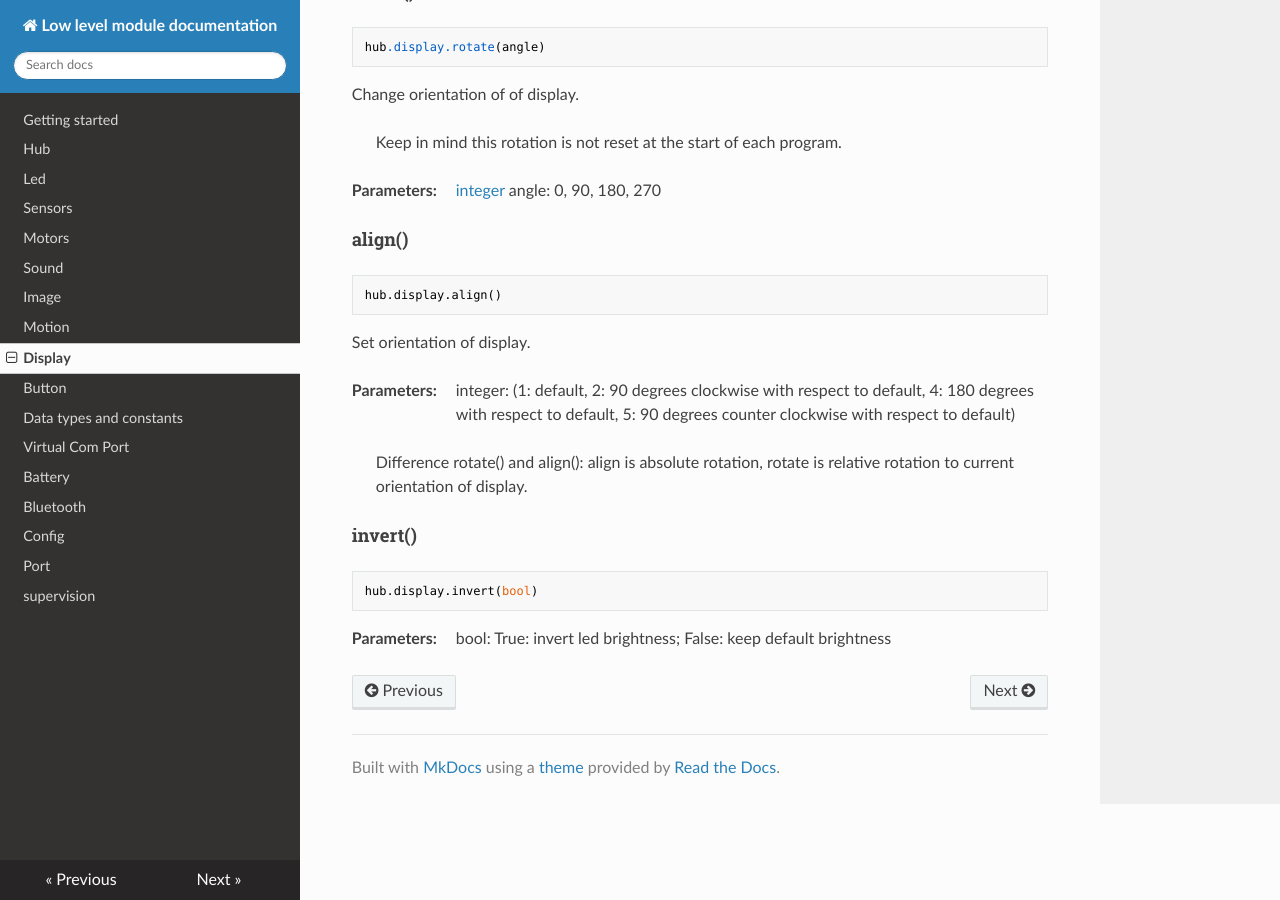
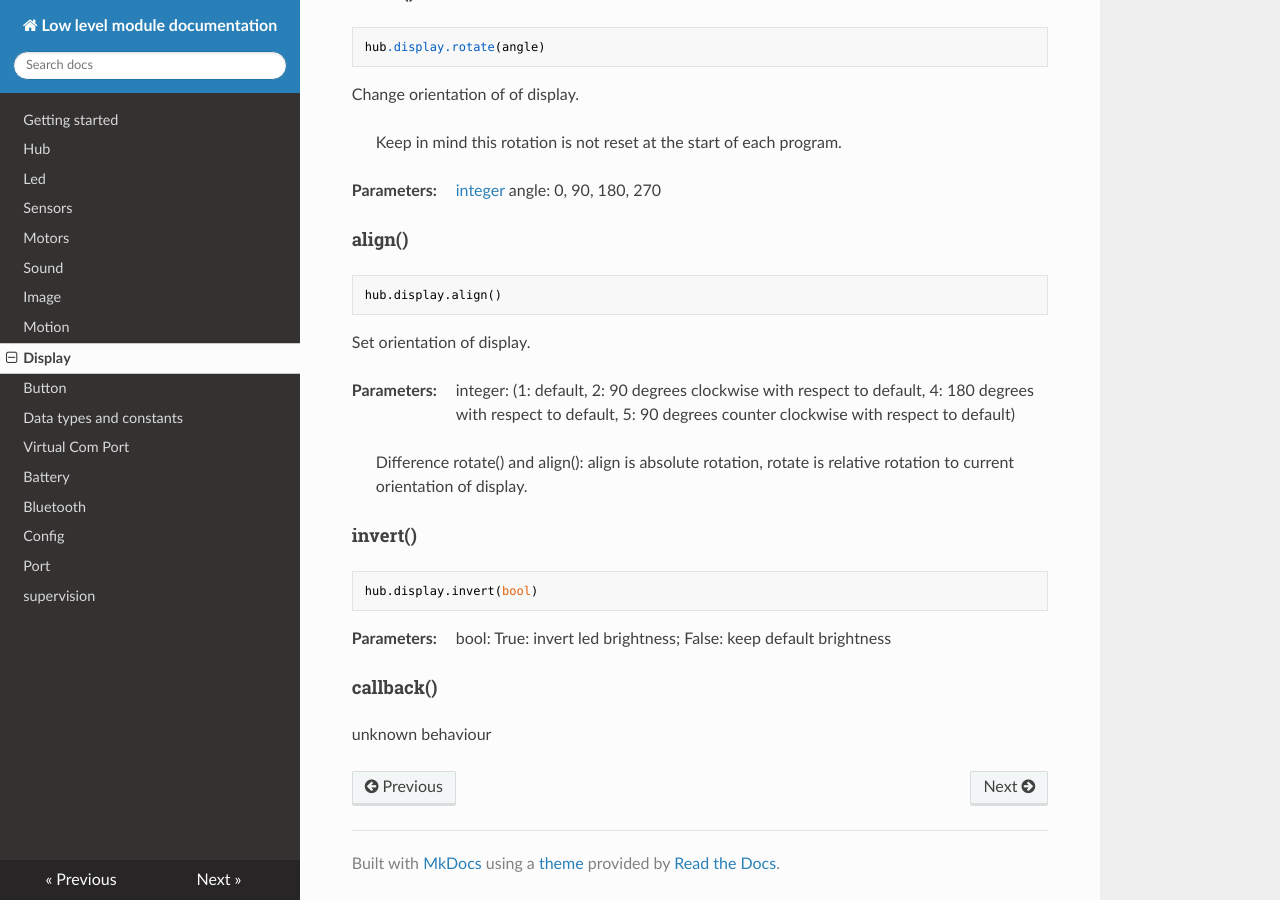
Before and after one commit to NStrijbosch/hub-module-notes, an MkDocs documentation site: the page built from docs/display.md, in a window 1280 px wide and 900 px high, scrolled down 672 px. Built offline with MkDocs 1.6.1, drawn with Linux system fonts in a browser that asks for light colours; nearby versions of some CDN libraries.

Commit message:
Update display.md

```diff
--- a/docs/display.md
+++ b/docs/display.md
@@ -68,3 +68,7 @@ hub.display.invert(bool)
 __Parameters:__
 
 * bool: True: invert led brightness; False: keep default brightness
+
+## callback()
+
+unknown behaviour
```
